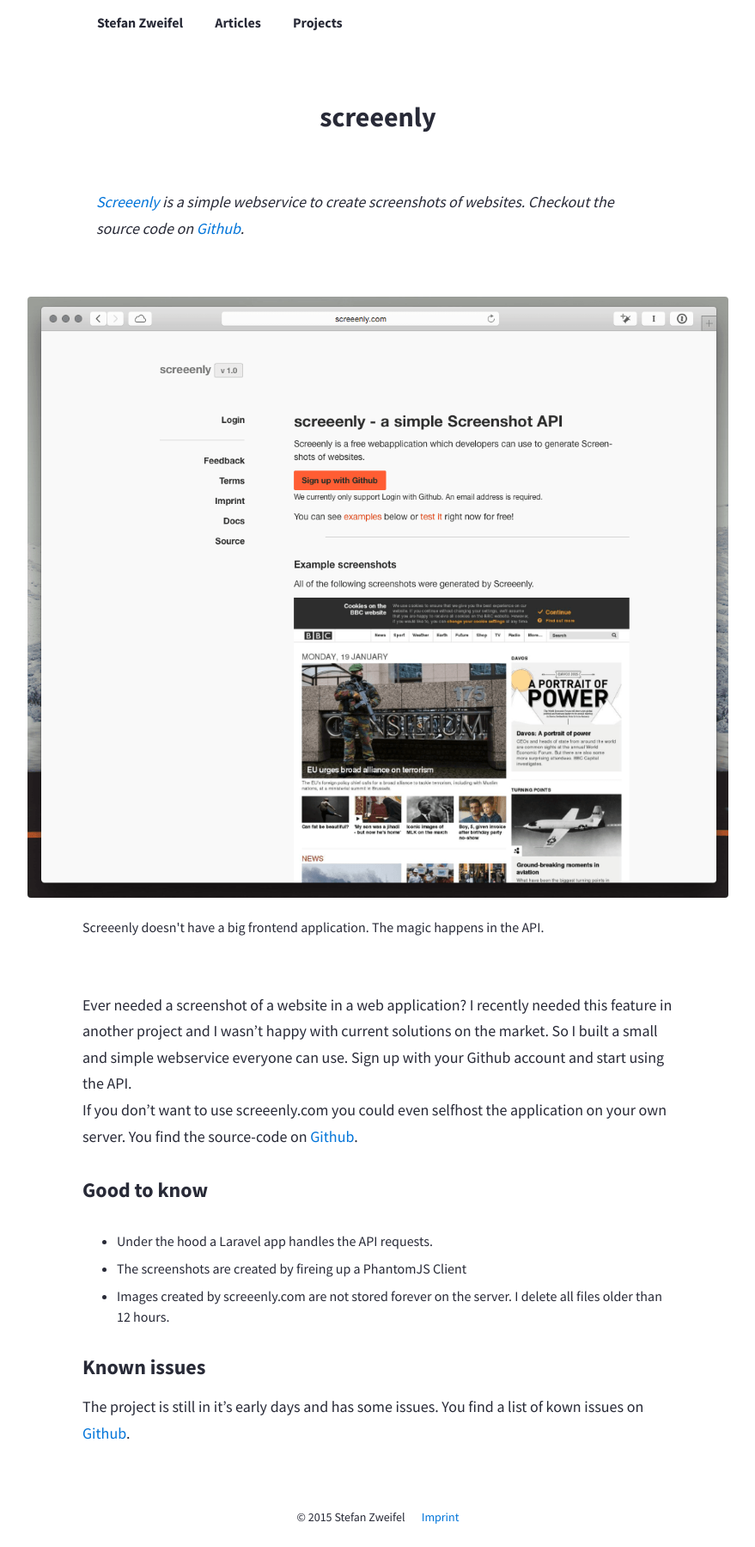
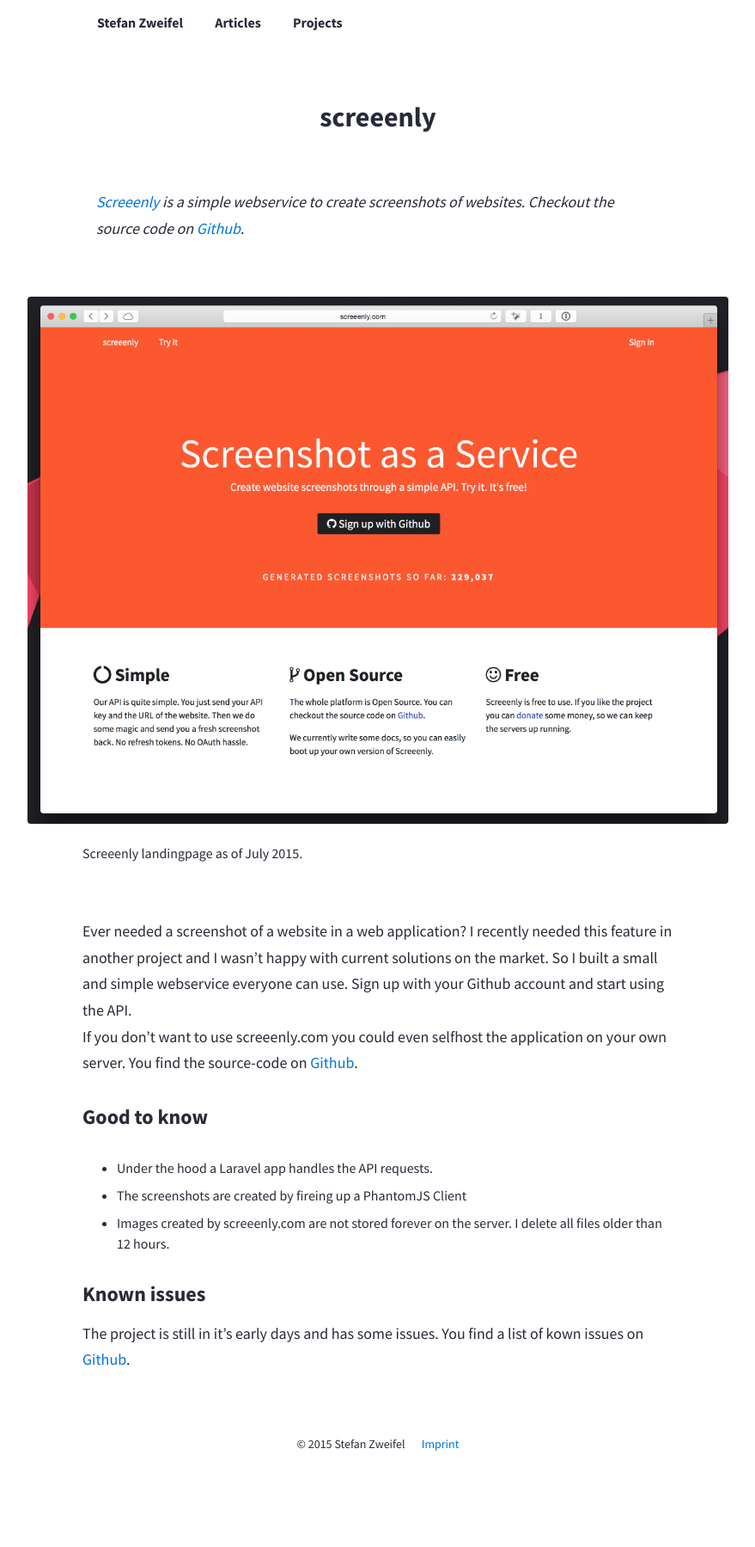
Before and after one commit to daybugging/stefanzweifel.io, a Jekyll site: the page built from _portfolio/screeenly.md, in a window 1280 px wide. Shown: the whole page at 86% size, without its empty margins (200-1079 px from the left). Built offline with Jekyll 4.4.1, drawn with Linux system fonts in a browser that asks for light colours; after the commit the page ends 1714 px from its top, so only the background shows below that.

Commit message:
Updated Screeenly Post

```diff
--- a/_portfolio/screeenly.md
+++ b/_portfolio/screeenly.md
@@ -4,14 +4,14 @@
 date:   2014-07-15 16:16:08
 project-url: http://screeenly.com
 image: /img/portfolio/screeenly/hero-image.png
-description: Screeenly gives you a simple API to create screenshots of websites.
+description: Screeenly is a webservice which allows you to generate Screenshots of websites through a simple API for free.
 ---
 
 > [Screeenly](http://screeenly.com) is a simple webservice to create screenshots of websites. Checkout the source code on [Github](https://github.com/stefanzweifel/screeenly).
 
 <figure>
-    <img src="/img/portfolio/screeenly/landingpage-v2.png" alt="Landingpage">
-    <figcaption>Screeenly doesn't have a big frontend application. The magic happens in the API.</figcaption>
+    <img src="/img/portfolio/screeenly/landingpage-v3.png" alt="Landingpage">
+    <figcaption>Screeenly landingpage as of July 2015.</figcaption>
 </figure>
 
 
```
Also changed, not shown: img/portfolio/screeenly/landingpage-v3.png (added).
